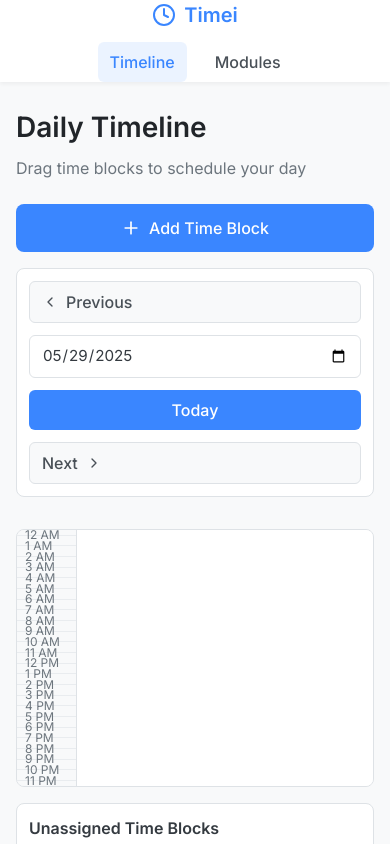
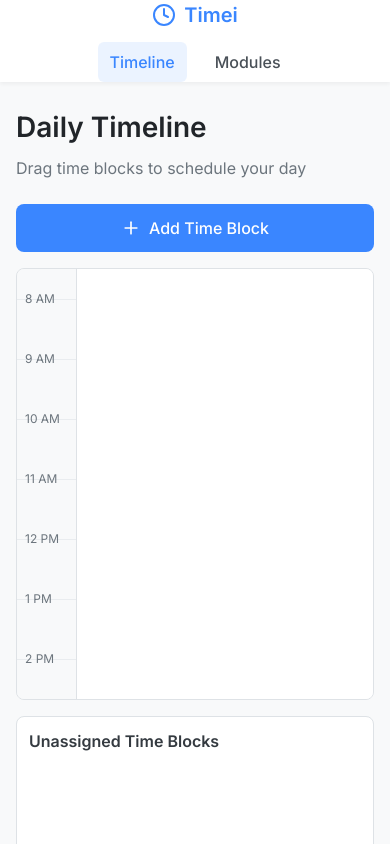
Before and after one commit to He-Ruisi/Timei_bolt, a React (Vite) app: page / in a window 390 px wide. Shown: the top 844 px of the page. Built offline with nearby package versions, Linux system fonts and the light colour scheme.

Commit message:
Update Timeline Component with Modern Interface

```diff
--- a/src/components/Timeline/Timeline.css
+++ b/src/components/Timeline/Timeline.css
@@ -4,64 +4,6 @@
   gap: var(--space-4);
   height: calc(100vh - 180px);
   min-height: 600px;
-}
-
-.timeline-header {
-  margin-bottom: var(--space-4);
-  padding: var(--space-3);
-  background-color: var(--white);
-  border: 1px solid var(--gray-300);
-  border-radius: 8px;
-  grid-column: 1 / -1;
-}
-
-.date-navigation {
-  display: flex;
-  align-items: center;
-  justify-content: center;
-  gap: var(--space-3);
-}
-
-.date-picker {
-  padding: var(--space-2) var(--space-3);
-  border: 1px solid var(--gray-300);
-  border-radius: 6px;
-  font-size: 0.95rem;
-  color: var(--gray-800);
-  background-color: var(--white);
-}
-
-.nav-button {
-  padding: var(--space-2) var(--space-3);
-  background-color: var(--gray-100);
-  color: var(--gray-700);
-  border: 1px solid var(--gray-300);
-  border-radius: 6px;
-  font-weight: 500;
-  cursor: pointer;
-  transition: all 0.2s ease;
-  display: flex;
-  align-items: center;
-  gap: var(--space-2);
-}
-
-.nav-button:hover {
-  background-color: var(--gray-200);
-}
-
-.today-button {
-  padding: var(--space-2) var(--space-3);
-  background-color: var(--primary);
-  color: white;
-  border: none;
-  border-radius: 6px;
-  font-weight: 500;
-  cursor: pointer;
-  transition: all 0.2s ease;
-}
-
-.today-button:hover {
-  background-color: #2c75e0;
 }
 
 .timeline {
@@ -86,7 +28,7 @@
 
 .hour-marker {
   position: relative;
-  height: calc(100% / 24);
+  height: 60px;
   display: flex;
   align-items: center;
   padding-left: var(--space-2);
@@ -111,6 +53,62 @@
   position: relative;
   height: 100%;
   margin-left: 60px;
+  padding: var(--space-2);
+}
+
+.timeline-block {
+  position: absolute;
+  left: var(--space-2);
+  right: var(--space-2);
+  background-color: var(--white);
+  border-radius: 6px;
+  padding: var(--space-2);
+  box-shadow: 0 2px 4px rgba(0, 0, 0, 0.05);
+  transition: all 0.2s ease;
+  cursor: grab;
+}
+
+.timeline-block:hover {
+  box-shadow: 0 4px 8px rgba(0, 0, 0, 0.1);
+  transform: translateY(-1px);
+}
+
+.timeline-block-header {
+  display: flex;
+  justify-content: space-between;
+  align-items: flex-start;
+  margin-bottom: var(--space-1);
+}
+
+.timeline-block-title {
+  font-weight: 500;
+  color: var(--gray-800);
+  font-size: 0.9rem;
+}
+
+.timeline-block-time {
+  font-size: 0.8rem;
+  color: var(--gray-600);
+}
+
+.timeline-block-description {
+  font-size: 0.8rem;
+  color: var(--gray-600);
+  margin-top: var(--space-1);
+}
+
+.timeline-block-tags {
+  display: flex;
+  flex-wrap: wrap;
+  gap: var(--space-1);
+  margin-top: var(--space-2);
+}
+
+.timeline-block-tag {
+  padding: 2px 6px;
+  border-radius: 4px;
+  font-size: 0.7rem;
+  font-weight: 500;
 }
 
 .unassigned-blocks {
@@ -137,15 +135,12 @@
 @media (max-width: 768px) {
   .timeline-container {
     grid-template-columns: 1fr;
-    grid-template-rows: auto 2fr 1fr;
+    grid-template-rows: 2fr 1fr;
   }
 
-  .timeline-header {
-    grid-column: 1;
-  }
-
-  .date-navigation {
-    flex-direction: column;
-    align-items: stretch;
+  .timeline-block {
+    left: var(--space-1);
+    right: var(--space-1);
+    padding: var(--space-1);
   }
 }
--- a/src/components/Timeline/Timeline.tsx
+++ b/src/components/Timeline/Timeline.tsx
@@ -1,37 +1,18 @@
-import React, { useState } from 'react';
+import React, { useState, useMemo } from 'react';
 import { useTimeBlocks } from '../../contexts/TimeBlockContext';
 import TimeBlockComponent from './TimeBlockComponent';
 import { formatTime } from '../../utils/timeUtils';
-import { ChevronLeft, ChevronRight } from 'lucide-react';
 import './Timeline.css';
 
 const Timeline: React.FC = () => {
   const { timeBlocks, updateTimeBlock } = useTimeBlocks();
   const [draggingBlock, setDraggingBlock] = useState<string | null>(null);
-  const [selectedDate, setSelectedDate] = useState<string>(new Date().toISOString().split('T')[0]);
 
-  // Generate hour markers for the timeline
-  const hours = Array.from({ length: 24 }, (_, i) => i);
-
-  const handleDateChange = (e: React.ChangeEvent<HTMLInputElement>) => {
-    setSelectedDate(e.target.value);
-  };
-
-  const handleJumpToToday = () => {
-    setSelectedDate(new Date().toISOString().split('T')[0]);
-  };
-
-  const handlePreviousDay = () => {
-    const date = new Date(selectedDate);
-    date.setDate(date.getDate() - 1);
-    setSelectedDate(date.toISOString().split('T')[0]);
-  };
-
-  const handleNextDay = () => {
-    const date = new Date(selectedDate);
-    date.setDate(date.getDate() + 1);
-    setSelectedDate(date.toISOString().split('T')[0]);
-  };
+  // Generate business hours (8 AM - 6 PM)
+  const businessHours = useMemo(() =>
+    Array.from({ length: 11 }, (_, i) => i + 8),
+    []
+  );
 
   const handleDragStart = (id: string) => {
     setDraggingBlock(id);
@@ -39,19 +20,15 @@ const Timeline: React.FC = () => {
 
   const handleDragOver = (e: React.DragEvent) => {
     e.preventDefault();
-    // Calculate the time based on drag position
     const timelineRect = e.currentTarget.getBoundingClientRect();
     const relativeY = e.clientY - timelineRect.top;
-    const totalMinutes = Math.floor((relativeY / timelineRect.height) * 24 * 60);
+    const hourHeight = timelineRect.height / businessHours.length;
+    const hour = Math.floor(relativeY / hourHeight) + businessHours[0];
+    const minutes = Math.round((relativeY % hourHeight) / hourHeight * 60 / 15) * 15;
 
-    // Snap to 15-minute intervals
-    const snappedMinutes = Math.round(totalMinutes / 15) * 15;
-    const hours = Math.floor(snappedMinutes / 60);
-    const minutes = snappedMinutes % 60;
-
-    if (draggingBlock && hours >= 0 && hours < 24) {
-      const startTime = `${hours.toString().padStart(2, '0')}:${minutes.toString().padStart(2, '0')}`;
-      updateTimeBlock(draggingBlock, { startTime, date: selectedDate });
+    if (draggingBlock && hour >= businessHours[0] && hour <= businessHours[businessHours.length - 1]) {
+      const startTime = `${hour.toString().padStart(2, '0')}:${minutes.toString().padStart(2, '0')}`;
+      updateTimeBlock(draggingBlock, { startTime });
     }
   };
 
@@ -59,42 +36,23 @@ const Timeline: React.FC = () => {
     setDraggingBlock(null);
   };
 
-  // Group blocks by whether they have a startTime and match the selected date
+  // Group blocks by whether they have a startTime
   const assignedBlocks = timeBlocks.filter(block =>
-    block.startTime && block.date === selectedDate
+    block.startTime &&
+    parseInt(block.startTime.split(':')[0]) >= businessHours[0] &&
+    parseInt(block.startTime.split(':')[0]) <= businessHours[businessHours.length - 1]
   );
   const unassignedBlocks = timeBlocks.filter(block => !block.startTime);
 
   return (
     <div className="timeline-container">
-      <div className="timeline-header">
-        <div className="date-navigation">
-          <button onClick={handlePreviousDay} className="nav-button">
-            <ChevronLeft size={16} />
-            Previous
-          </button>
-          <input
-            type="date"
-            value={selectedDate}
-            onChange={handleDateChange}
-            className="date-picker"
-          />
-          <button onClick={handleJumpToToday} className="today-button">
-            Today
-          </button>
-          <button onClick={handleNextDay} className="nav-button">
-            Next
-            <ChevronRight size={16} />
-          </button>
-        </div>
-      </div>
       <div
         className="timeline"
         onDragOver={handleDragOver}
         onDrop={handleDragEnd}
       >
         <div className="time-markers">
-          {hours.map(hour => (
+          {businessHours.map(hour => (
             <div key={hour} className="hour-marker">
               <span className="hour-label">{formatTime(hour)}</span>
               <div className="hour-line"></div>
@@ -106,8 +64,9 @@ const Timeline: React.FC = () => {
             if (!block.startTime) return null;
 
             const [hours, minutes] = block.startTime.split(':').map(Number);
-            const topPosition = ((hours * 60 + minutes) / (24 * 60)) * 100;
-            const height = (block.duration / (24 * 60)) * 100;
+            const startMinutes = (hours - businessHours[0]) * 60 + minutes;
+            const topPosition = (startMinutes / (businessHours.length * 60)) * 100;
+            const height = (block.duration / (businessHours.length * 60)) * 100;
 
             return (
               <TimeBlockComponent
@@ -117,8 +76,7 @@ const Timeline: React.FC = () => {
                   position: 'absolute',
                   top: `${topPosition}%`,
                   height: `${height}%`,
-                  width: 'calc(100% - 60px)',
-                  left: '60px'
+                  width: 'calc(100% - var(--space-4))'
                 }}
                 onDragStart={() => handleDragStart(block.id)}
                 onDragEnd={handleDragEnd}
```
